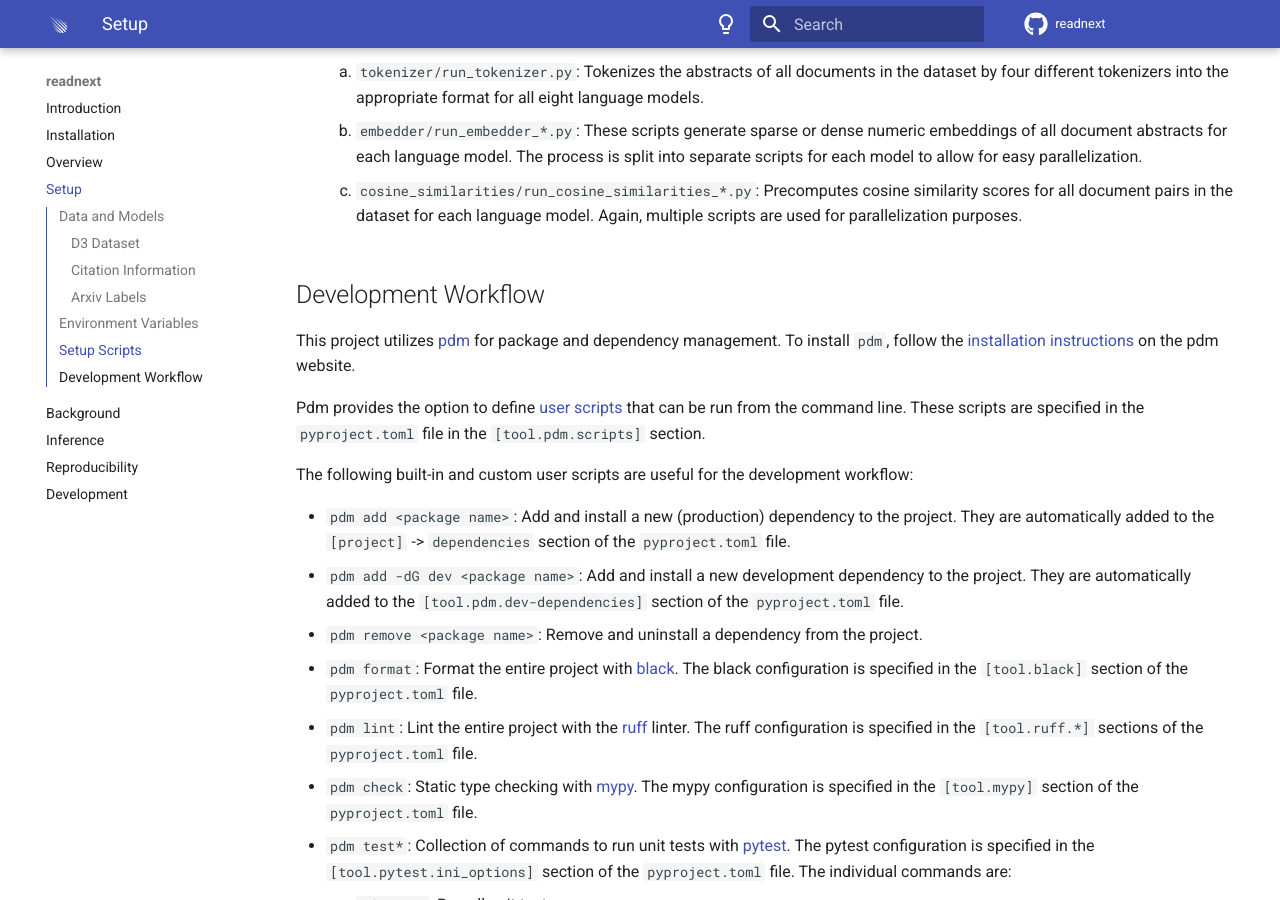
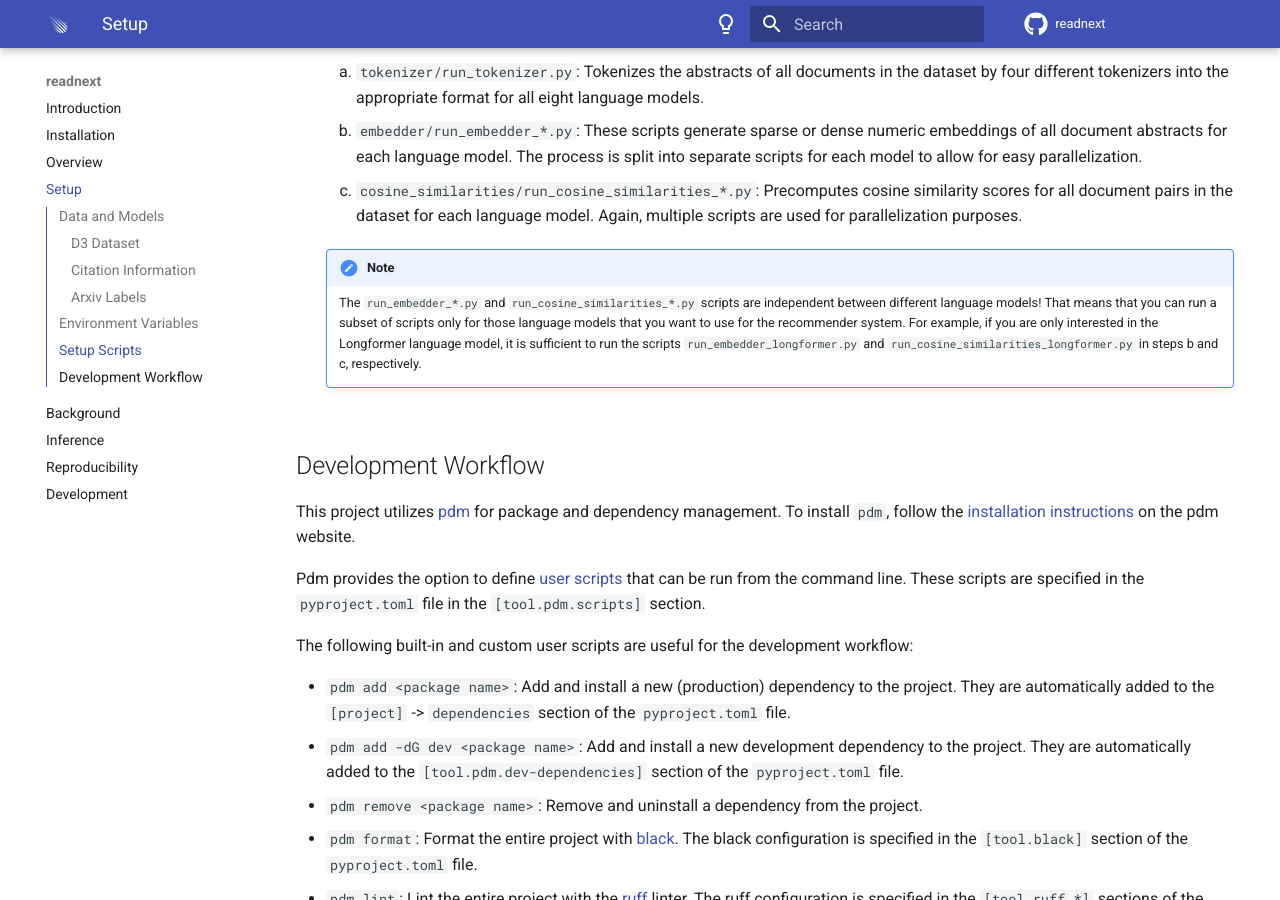
Before and after one commit to joel-beck/readnext, an MkDocs documentation site: the page built from docs/setup.md, in a window 1280 px wide and 900 px high, scrolled down 2279 px. Built offline with MkDocs 1.6.1 and Material for MkDocs 9.7.7, drawn with Linux system fonts in a browser that asks for light colours; comment, search, counter and statistics services are not loaded.

Commit message:
Add remark that language model scripts are independent (#106)

```diff
--- a/docs/setup.md
+++ b/docs/setup.md
@@ -93,6 +93,12 @@ All further script paths are relative to the `readnext/scripts/modeling` directo
     1. `embedder/run_embedder_*.py`: These scripts generate sparse or dense numeric embeddings of all document abstracts for each language model. The process is split into separate scripts for each model to allow for easy parallelization.
     1. `cosine_similarities/run_cosine_similarities_*.py`: Precomputes cosine similarity scores for all document pairs in the dataset for each language model. Again, multiple scripts are used for parallelization purposes.
 
+    !!! note
+
+        The `run_embedder_*.py` and `run_cosine_similarities_*.py` scripts are independent between different language models!
+        That means that you can run a subset of scripts only for those language models that you want to use for the recommender system.
+        For example, if you are only interested in the Longformer language model, it is sufficient to run the scripts `run_embedder_longformer.py` and `run_cosine_similarities_longformer.py` in steps b and c, respectively.
+
 
 
 ## Development Workflow
```
Also changed, not shown: README.md (+4 -0 lines).
